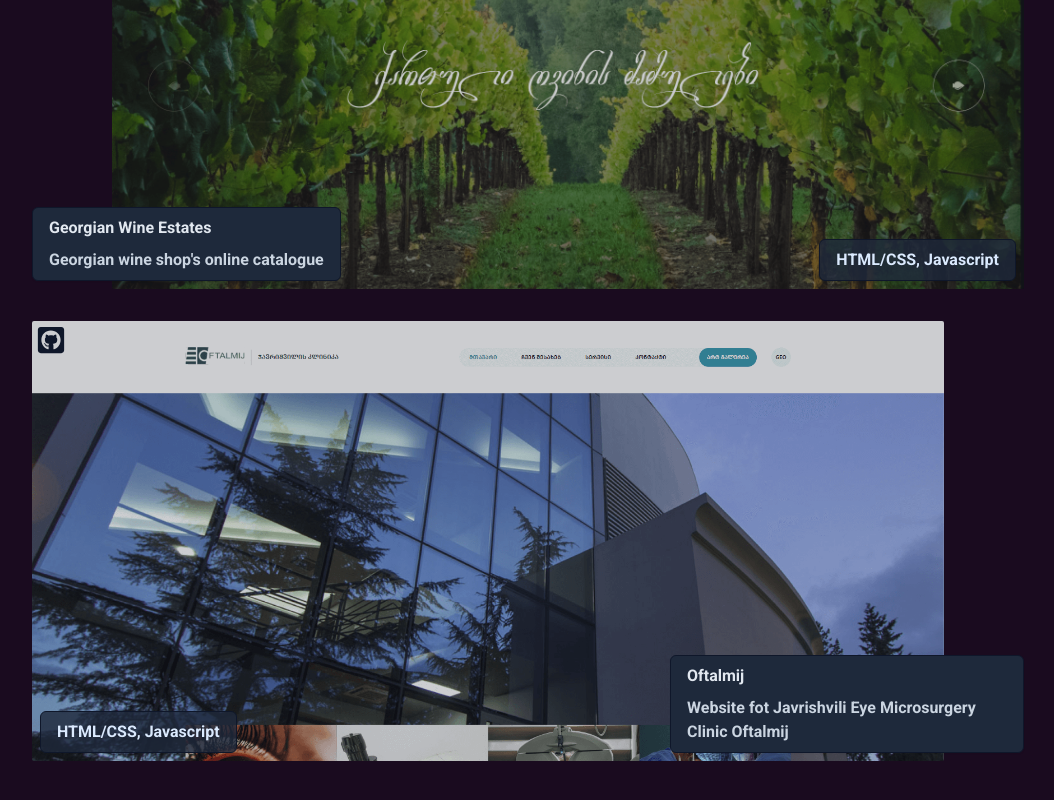
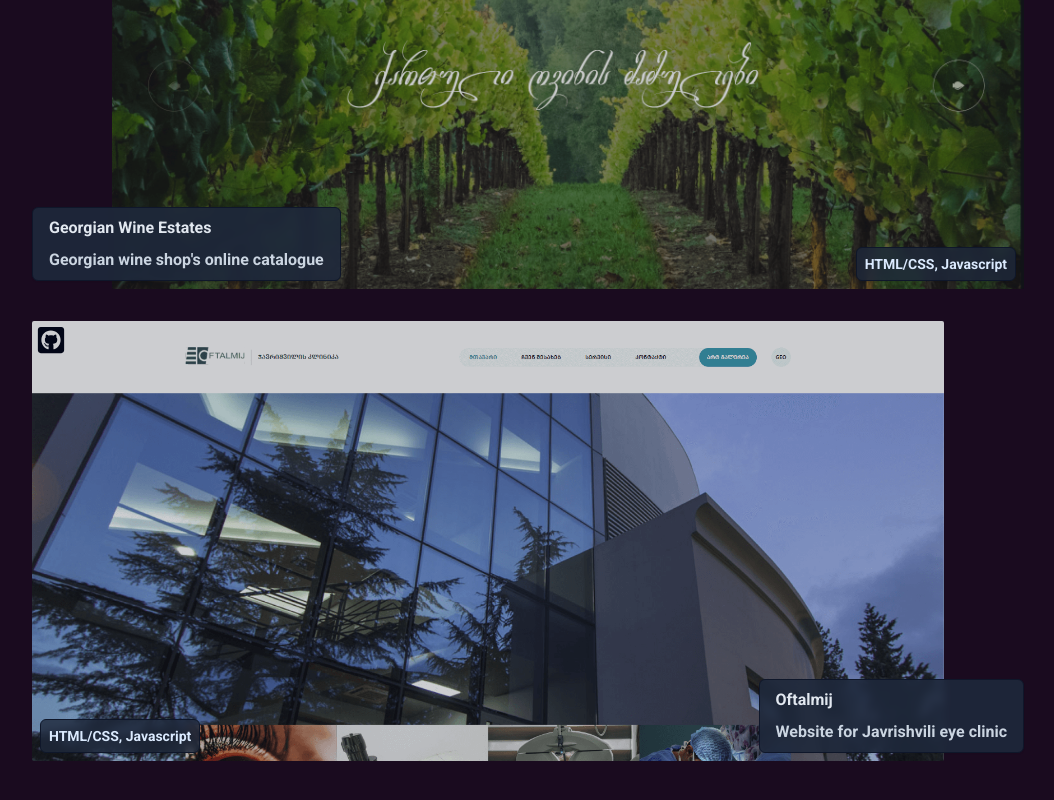
Before and after one commit to MMeskhi/Meskhi, a Next.js app: page / in a window 1280 px wide. Shown: the part 2502-3302 px from the top of the page, without its empty margins (112-1166 px from the left). Built offline with nearby package versions, Linux system fonts and the light colour scheme.

Commit message:
add motion updates

```diff
--- a/components/expedu.tsx
+++ b/components/expedu.tsx
@@ -21,7 +21,7 @@ export default function ExperienceEducation() {
             <motion.div
               key={index}
               className="flex flex-col bg-slate-800 rounded-lg bg-opacity-40 shadow-md border border-slate-900 px-4 py-3"
-              initial={{ y: 80, opacity: 0 }}
+              initial={{ y: 60, opacity: 0 }}
               whileInView={{ y: 0, opacity: 1 }}
               viewport={{ once: true }}
               transition={{ delay: 0.2 }}
@@ -41,7 +41,7 @@ export default function ExperienceEducation() {
             <motion.div
               key={index}
               className="text-right bg-slate-800 rounded-lg bg-opacity-40 shadow-md border border-slate-900 px-3 py-2 w-fit"
-              initial={{ y: 80, opacity: 0 }}
+              initial={{ y: 60, opacity: 0 }}
               whileInView={{ y: 0, opacity: 1 }}
               viewport={{ once: true }}
               transition={{ delay: index === 0 ? 0.2 : index * 0.4 }}
--- a/components/header.tsx
+++ b/components/header.tsx
@@ -20,7 +20,7 @@ export default function Header() {
         controls.start({ opacity: 1, y: 0 });
       } else if (window.scrollY === 0 && isHeaderVisible) {
         setIsHeaderVisible(false);
-        controls.start({ opacity: 0, y: -100 });
+        controls.start({ opacity: 0, y: -70 });
       }
     };
 
@@ -35,9 +35,9 @@ export default function Header() {
     <header className="flex justify-center items-center fixed top-0 left-0 right-0 z-50">
       <motion.nav
         className=""
-        initial={{ y: -100, opacity: 0 }}
+        initial={{ y: -60, opacity: 0 }}
         animate={{ y: 0, opacity: 1 }}
-        transition={{ delay: 1 }}
+        transition={{ delay: window.innerWidth < 768 ? 0.4 : 1 }}
       >
         <ul className="flex m-5 space-x-3 px-6 py-3 relative max-md:space-x-1 max-md:px-2 max-md:pt-2 max-md:m-0 max-md:mt-2">
           <motion.span
@@ -48,15 +48,15 @@ export default function Header() {
           {links.map((link) => (
             <motion.li
               key={link.hash}
-              initial={{ y: -100, opacity: 0 }}
+              initial={{ y: -70, opacity: 0 }}
               animate={{ y: 0, opacity: 1 }}
             >
               <Link
                 href={link.hash}
                 className={clsx(
-                  "text-teal-200 hover:text-amber-50 duration-200 px-3 py-1 relative z-50 max-md:text-xs max-sm:px-2",
+                  "text-teal-200 hover:text-teal-100 duration-200 px-3 py-1 relative z-50 max-md:text-xs max-sm:px-2",
                   {
-                    "text-amber-50": activeSection === link.name,
+                    "text-teal-100": activeSection === link.name,
                   }
                 )}
                 onClick={() => {
--- a/components/projects.tsx
+++ b/components/projects.tsx
@@ -24,11 +24,11 @@ export default function Projects() {
             key={index}
             className="relative"
             initial={
-              index % 2 === 0 ? { x: -80, opacity: 0 } : { x: 80, opacity: 0 }
+              index % 2 === 0 ? { x: -60, opacity: 0 } : { x: 60, opacity: 0 }
             }
             whileInView={{ x: 0, opacity: 1 }}
             viewport={{ once: true }}
-            transition={{ delay: 0.4 }}
+            transition={{ delay: 0.5 }}
           >
             <a
               href={item.link}
@@ -53,26 +53,26 @@ export default function Projects() {
               target="_blank"
               rel="noopener noreferrer"
               aria-label="GitHub"
-              className={`text-3xl text-slate-900 hover:text-opacity-70 duration-200 absolute top-1 ${
+              className={`text-3xl text-slate-950 hover:text-slate-700 duration-200 absolute top-1 ${
                 index % 2 === 0 ? "left-1" : "right-1"
               }`}
             >
               <FaGithubSquare />
             </a>
             <div
-              className={`absolute border border-slate-900 shadow-sm max-sm:static max-sm:my-2 ${
+              className={`absolute border border-slate-900 shadow-sm ${
                 index % 2 === 0 ? "right-0" : "left-0"
-              } bottom-2 bg-slate-800 rounded-md py-2 px-4`}
+              } bottom-2 bg-slate-800 rounded-md bg-opacity-90 backdrop-blur-sm py-2 px-4 max-sm:static max-sm:my-2`}
             >
               <h2 className="mb-2 text-slate-200">{item.title}</h2>
               <p className="text-slate-300 max-w-xs">{item.description}</p>
             </div>
             <div
-              className={`absolute border border-slate-900 shadow-sm max-sm:static max-sm:w-fit ${
+              className={`absolute border border-slate-900 shadow-sm ${
                 index % 2 === 0 ? "left-2" : "right-2"
-              } bottom-2 bg-slate-800 bg-opacity-80 rounded-md py-2 px-4`}
+              } bottom-2 bg-slate-800 bg-opacity-80 backdrop-blur-sm rounded-md py-1 px-2 max-sm:bg-opacity-60 max-sm:static max-sm:w-fit`}
             >
-              <span className="text-blue-100">{item.tags}</span>
+              <span className="text-blue-100 text-sm">{item.tags}</span>
             </div>
           </motion.li>
         ))}
--- a/lib/data.ts
+++ b/lib/data.ts
@@ -77,7 +77,7 @@ export const projectsData = [
   },
   {
     title: "Oftalmij",
-    description: "Website fot Javrishvili Eye Microsurgery Clinic Oftalmij",
+    description: "Website for Javrishvili eye clinic",
     tags: ["HTML/CSS, Javascript"],
     imageUrl: oftalmij,
     link: "https://mmeskhi.github.io/Oftalmij",
```
